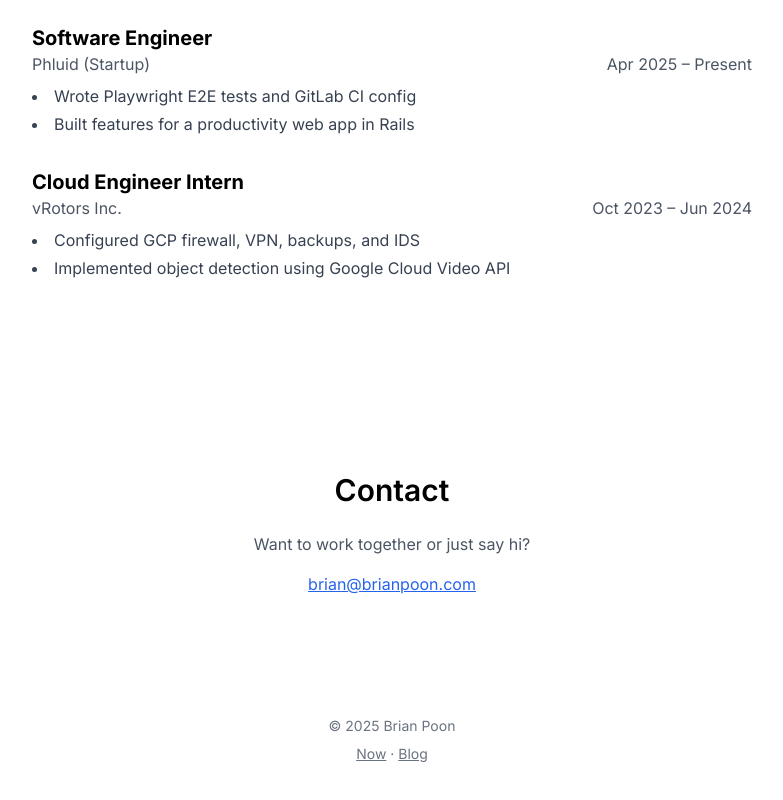
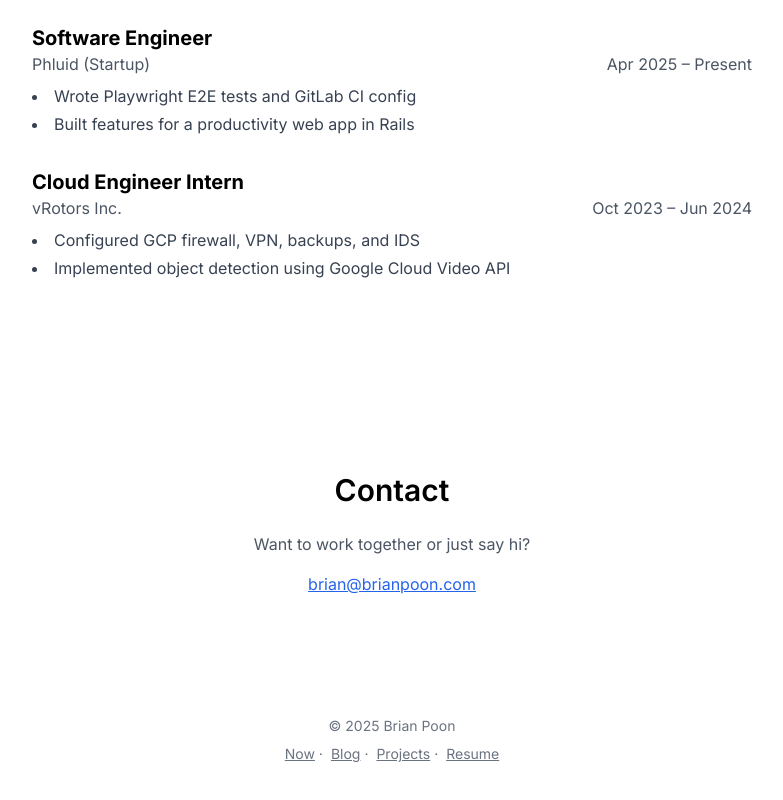
Before and after one commit to Brian-S-Poon/brianpoon.com, a React (Vite) app: page / in a window 1280 px wide. Shown: the part 2066-2866 px from the top of the page, without its empty margins (248-1031 px from the left). Built offline with nearby package versions, Linux system fonts and the light colour scheme; the HTML template or start-up script is replaced by a standard one.

Commit message:
add projects and resume to footer

```diff
--- a/src/components/Footer.jsx
+++ b/src/components/Footer.jsx
@@ -5,9 +5,17 @@ export default function Footer() {
   return (
     <footer className="py-10 text-center text-sm text-gray-500 dark:text-gray-600">
       <p>© {new Date().getFullYear()} Brian Poon</p>
-      <p className="mt-2">
-        <Link to="/now" className="underline hover:text-blue-500 dark:hover:text-blue-400">Now</Link> ·{' '}
-        <Link to="/blog" className="underline hover:text-blue-500 dark:hover:text-blue-400">Blog</Link>
+      <p className="mt-2 space-x-2">
+        <Link to="/now" className="underline hover:text-blue-500 dark:hover:text-blue-400">Now</Link> ·
+        <Link to="/blog" className="underline hover:text-blue-500 dark:hover:text-blue-400">Blog</Link> ·
+        <Link to="/projects" className="underline hover:text-blue-500 dark:hover:text-blue-400">Projects</Link> ·
+        <a
+          href="/Brian-Poon-Resume.pdf"
+          download
+          className="underline hover:text-blue-500 dark:hover:text-blue-400"
+        >
+          Resume
+        </a>
       </p>
     </footer>
   );
```
